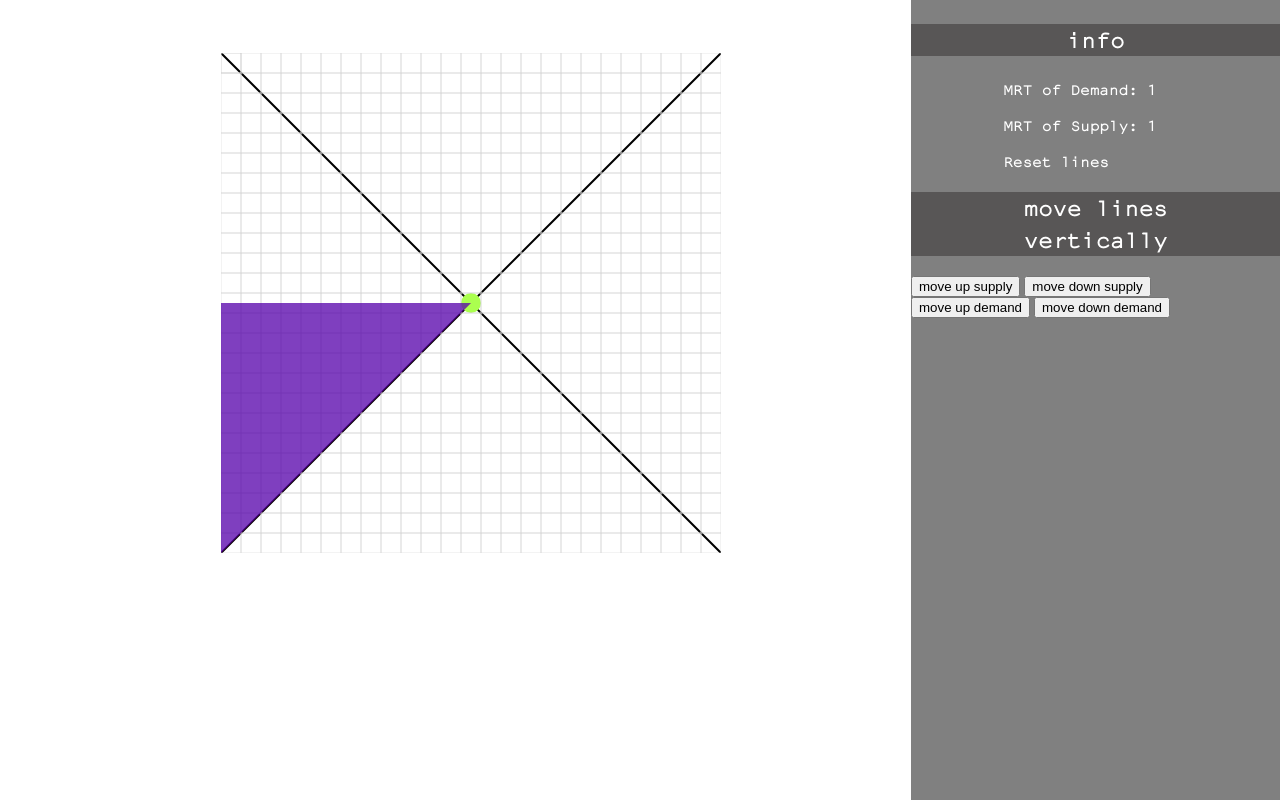
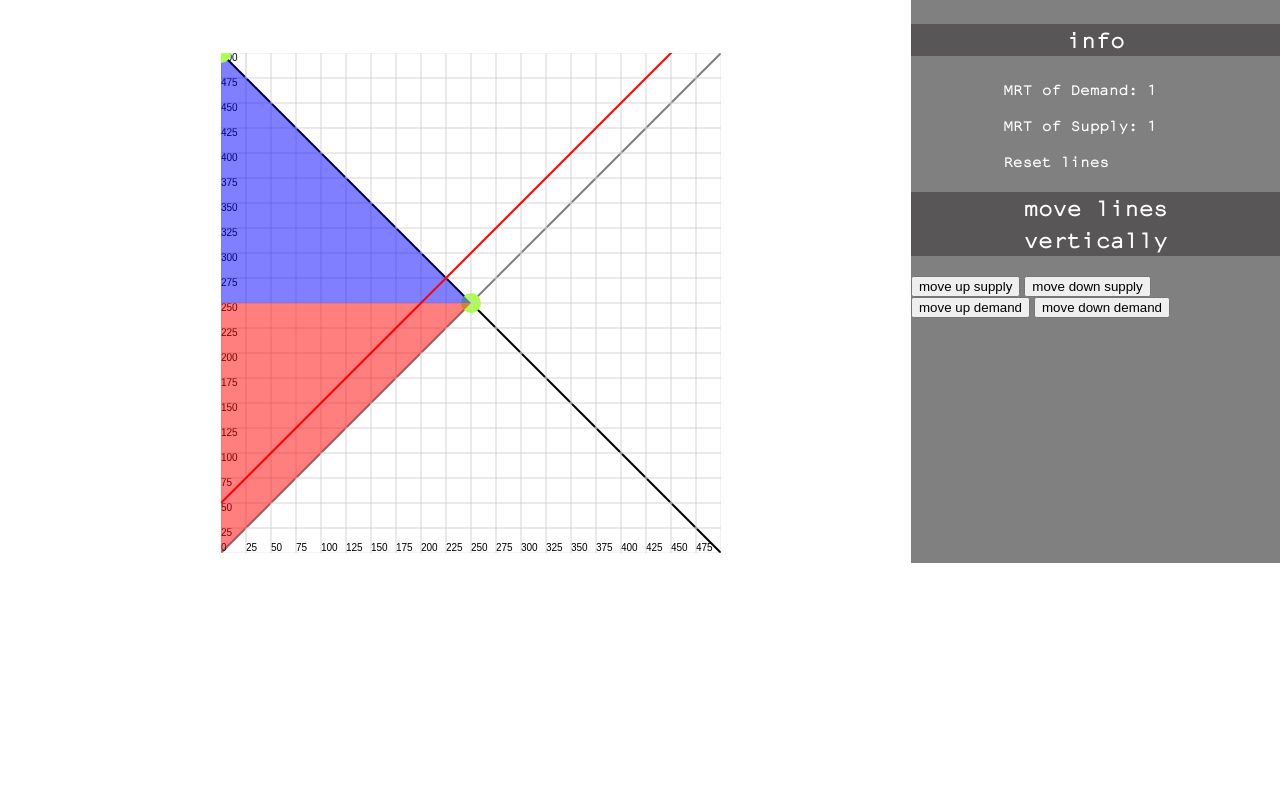
Before and after one commit to lolasanchezz/dinkly, a plain HTML site: page demandAndSupply.html in a window 1280 px wide. Both pictures are taken after a click on the element "Reset lines". Drawn offline with Linux system fonts and the light colour scheme.

Commit message:
PER UNIT DONE!!!

```diff
--- a/demandAndSupply.css
+++ b/demandAndSupply.css
@@ -1,6 +1,6 @@
 body {
 margin: 0;
-display: flex;
+
 height: 100vh;
 }
 @font-face {
--- a/demandAndSupplyJS.js
+++ b/demandAndSupplyJS.js
@@ -4,7 +4,11 @@ var scaleX = 1;
 var scaleY = 1;
 var firstTime = true;
 console.log(firstTime);
-var squareWidth = 20;
+var squareWidth = 25;
+var taxShown = true;
+
+
+
 
 var stage = new Konva.Stage({
   container: "canvasContainer", // id of container <div>
@@ -12,6 +16,19 @@ var stage = new Konva.Stage({
   height: sceneHeight,
   id: "konvaStage",
 });
+var supLine = new Konva.Line({
+  points: [0, 0, stage.width(), stage.height()],
+  stroke: "black",
+  strokeWidth: 2,
+  listening: true,
+});
+var demLine = new Konva.Line({
+  points: [0, stage.height(), stage.width(), 0],
+  stroke: "black",
+  strokeWidth: 2,
+  listening: true,
+});
+
 var demAndSupLinesLayer = new Konva.Layer();
 var backgroundLayer = new Konva.Layer();
 var taxLayer = new Konva.Layer();
@@ -31,6 +48,7 @@ function fitSceneIntoDiv() {
   var scale = Math.min(changeInScaleX, changeInScaleY);
   return scale;
 }
+
 function checkDivHeightAndWidth() {
   var parentCanvasDiv = document.getElementById("canvasContainer");
   var divWidth = parentCanvasDiv.offsetWidth;
@@ -84,19 +102,20 @@ function generateRect() {
 }
 
   var prodSurplus = new Konva.Line({
-    points: [0, stage.width(), equilibrium.x(), equilibrium.y(), 0, equilibrium.y()],
+    points: [0, stage.width(), equilibrium.x(), equilibrium.y(), 0, equilibrium.y(), demLine.points()[0], demLine.points()[1]],
     fill: 'red',
     opacity: 0.5,
     closed: true,
   });
 
 
+
 var consSurplus = new Konva.Line({
-  points: [0, stage.height(), equilibrium.x(), equilibrium.y(), 0, equilibrium.y()],
+  points: [0, 0, equilibrium.x(), equilibrium.y(), 0, equilibrium.y()],
   fill: 'blue',
   opacity:0.5,
   closed: true,
-})
+});
 taxLayer.add(consSurplus);
 
 function generatePointsAsCoords() {
@@ -168,18 +187,7 @@ function pluggingInCoordIDS() {
   }
 }
 
-var supLine = new Konva.Line({
-  points: [0, 0, stage.width(), stage.height()],
-  stroke: "black",
-  strokeWidth: 2,
-  listening: true,
-});
-var demLine = new Konva.Line({
-  points: [0, stage.height(), stage.width(), 0],
-  stroke: "black",
-  strokeWidth: 2,
-  listening: true,
-});
+
 
 
 demAndSupLinesLayer.add(equilibrium);
@@ -404,86 +412,270 @@ demAndSupLinesLayer.batchDraw();
   ]
 
   line.points(points);
-  updateProdSurplus();
+}
+
+}
+updateProdSurplus();
+  if (taxShown){
+  updateSupUnitTax();
+  movePuEquilibrium();
+  updateNewPuEq();
+
+
+  }
+
 }
 
 
+ var unitTax = 50;
+
+// tax section //
+
+function genSupLineUnitTax(){
+  demLine.stroke('gray');
+    supLineUnitTax = new Konva.Line({
+      points: [demLine.points()[0], demLine.points()[1] - unitTax, demLine.points()[2], demLine.points()[3] - unitTax],
+      stroke: 'red',
+      strokeWidth: 2,
+    })
+    return supLineUnitTax;
 }
- }
+taxLayer.add(genSupLineUnitTax());
+taxLayer.batchDraw();
+function updateSupUnitTax(){
+  supLineUnitTax.points([demLine.points()[0], demLine.points()[1] - unitTax, demLine.points()[2], demLine.points()[3] - unitTax]);
+  taxLayer.batchDraw();
+  console.log("tax run")
+
+  if ((supLine.points()[0] > 0) && (supLine.points()[1] > 0)){
+    //extend line here
+  }
+}
+
+var pux = findPoints(supLineUnitTax, supLine)[0];
+var puy = findPoints(supLineUnitTax, supLine)[1];
+var puEquilbrium = new Konva.Circle({
+  radius: 10,
+  fill: "#ABFF4F",
+  pux: pux,
+  puy: puy,
+  //opacity: 0,
+});
+taxLayer.add(puEquilbrium);
+taxLayer.batchDraw();
+
+function movePuEquilibrium(){
+  var x = findPoints(supLineUnitTax, supLine)[0];
+  var y = findPoints(supLineUnitTax, supLine)[1];
+  puEquilbrium.opacity(0.6);
+  puEquilbrium.x(x);
+  puEquilbrium.y(y);
+  taxLayer.batchDraw();
+  equilibrium.fill('gray');
+  console.log("pu moving");
+}
+
 
 function resetAnchor(anchor1, anchor2, line){
   anchor1.x(line.points()[0]);
   anchor2.x(line.points()[2]);
   anchor1.y(line.points()[1]);
-  anchor2.y(line.points()[3])
+  anchor2.y(line.points()[3]);
+  updateSupUnitTax();
+
 }
 stage.add(demAndSupLinesLayer);
 stage.draw();
+
+function findYofNewEq(){
+var invisLine = new Konva.Line({
+points: [puEquilbrium.x(), puEquilbrium.y()-10, puEquilbrium.x(), stage.height()],
+opacity: 0,
+stroke: 'black',
+strokeWidth: 2,
+});
+taxLayer.add(invisLine);
+taxLayer.batchDraw();
+
+var slopeNewTax = findPoints(supLineUnitTax, invisLine)[2];
+var yIntercept = demLine.points()[1] - (slopeNewTax * demLine.points()[0]);
+var y = (slopeNewTax*puEquilbrium.x() + yIntercept);
+var x = puEquilbrium.x();
+console.log(x + y);
+return [x,y];
+}
+
+var newPuEq = new Konva.Circle({
+  x: findYofNewEq()[0],
+  y: findYofNewEq()[1],
+  radius: 10,
+  fill: '#ABFF4F',
+  opacity: 0,
+});
+
+
+taxLayer.add(newPuEq);
+taxLayer.batchDraw();
+
+function updateNewPuEq(){
+  newPuEq.x(findYofNewEq()[0]);
+  newPuEq.y(findYofNewEq()[1]);
+  newPuEq.opacity(1);
+}
+
+var taxRevenue = new Konva.Line({
+points: [0, puEquilbrium.y(), puEquilbrium.x(), puEquilbrium.y(), newPuEq.x(), newPuEq.y(), 0, newPuEq.y()],
+fill: 'pink',
+opacity: 0.5,
+closed: true,
+});
+
+var dwl = new Konva.Line({
+  points: [taxRevenue.points[2], taxRevenue.points[3], equilibrium.x(), equilibrium.y(), taxRevenue.points[4], taxRevenue.points[5]],
+  fill: 'purple',
+  opacity: 0.5,
+  closed: true,
+})
+taxLayer.add(dwl);
+
+taxLayer.add(taxRevenue);
+taxLayer.batchDraw();
+
+function updateEverythingWPU(){
+// tax revenue
+var taxRevPoints = [0, puEquilbrium.y(), puEquilbrium.x(), puEquilbrium.y(), newPuEq.x(), newPuEq.y(), 0, newPuEq.y()]
+taxRevenue.points(taxRevPoints);
+
+// cons surplus
+consSurplus.points()[4] = puEquilbrium.x();
+consSurplus.points()[5] = puEquilbrium.y();
+consSurplus.points()[7] = puEquilbrium.y();
+
+// prod surplus
+prodSurplus.points()[4] = newPuEq.x();
+prodSurplus.points()[5] = newPuEq.y();
+prodSurplus.points()[3] = newPuEq.y();
+// deadweight loss
+var dwlPoints = [puEquilbrium.x(), puEquilbrium.y(), equilibrium.x(), equilibrium.y(), newPuEq.x(), newPuEq.y()];
+console.log("dwl points" + dwlPoints);
+dwl.points(dwlPoints);
+}
 //demLineFunction
 
 demLineAnchorLeft.on('dragmove', function () {
   moveBothLines(demLine, demLineAnchorLeft, demLineAnchorRight);
   remapEquilibrium();
   putInMRS();
-  updateProdSurplus()
+  updateProdSurplus();
+  updateSupUnitTax();
+  updateEverythingWPU();
 });
 
 demLineAnchorRight.on('dragmove', function () {
   moveBothLines(demLine, demLineAnchorLeft, demLineAnchorRight);
   remapEquilibrium();
   putInMRS();
-  updateProdSurplus()
+  updateProdSurplus();
+  updateSupUnitTax();
+  updateEverythingWPU();
 });
 
 supLineAnchorLeft.on('dragmove', function () {
   moveBothLines(supLine, supLineAnchorLeft, supLineAnchorRight);
   remapEquilibrium();
   putInMRS();
-  updateProdSurplus()
+  updateProdSurplus();
+  updateSupUnitTax();
+  updateEverythingWPU();
 });
 
 supLineAnchorRight.on('dragmove', function () {
   moveBothLines(supLine, supLineAnchorLeft, supLineAnchorRight);
   remapEquilibrium();
   putInMRS();
-  updateProdSurplus()
+  updateProdSurplus();
+  updateSupUnitTax();
+  updateEverythingWPU();
 });
 
 demLineAnchorLeft.on('dragend', function () {
   resetAnchor(demLineAnchorLeft, demLineAnchorRight, demLine);
   //remapEquilibrium();
   putInMRS();
-  updateProdSurplus()
+  updateProdSurplus();
+  updateSupUnitTax();
+  updateEverythingWPU();
 });
 demLineAnchorRight.on('dragend', function () {
   resetAnchor(demLineAnchorLeft, demLineAnchorRight, demLine);
   //remapEquilibrium();
   putInMRS();
-  updateProdSurplus()
+  updateProdSurplus();
+  updateSupUnitTax();
+  updateEverythingWPU();
 });
 
 supLineAnchorLeft.on('dragend', function () {
   resetAnchor(supLineAnchorLeft, supLineAnchorRight, supLine);
   //remapEquilibrium();
   putInMRS();
-  updateProdSurplus()
+  updateProdSurplus();
+  updateEverythingWPU();
 });
 
 supLineAnchorRight.on('dragend', function () {
   resetAnchor(supLineAnchorLeft, supLineAnchorRight, supLine);
   //remapEquilibrium();
   putInMRS();
-  updateProdSurplus()
+  updateProdSurplus();
+  updateEverythingWPU();
 });
 
 
+
+
+
+demLineAnchorLeft.on('mouseenter', function(){
+  document.body.style.cursor = 'pointer';
+})
+demLineAnchorRight.on('mouseenter', function(){
+  document.body.style.cursor = 'pointer';
+})
+supLineAnchorLeft.on('mouseenter', function(){
+  document.body.style.cursor = 'pointer';
+})
+supLineAnchorRight.on('mouseenter', function(){
+  document.body.style.cursor = 'pointer';
+})
+
+
+demLineAnchorLeft.on('mouseout', function(){
+  document.body.style.cursor = 'default';
+})
+demLineAnchorRight.on('mouseout', function(){
+  document.body.style.cursor = 'default';
+})
+supLineAnchorLeft.on('mouseout', function(){
+  document.body.style.cursor = 'default';
+})
+supLineAnchorRight.on('mouseout', function(){
+  document.body.style.cursor = 'default';
+})
+
 function updateProdSurplus(){
-  var points = [0, stage.width(), equilibrium.x(), equilibrium.y(), 0, equilibrium.y()];
-  prodSurplus.points(points);
+
+var newNewPoints = [0, stage.height(), 0, equilibrium.y(), equilibrium.x(), equilibrium.y(), demLine.points()[0], demLine.points()[1]];
+
+  prodSurplus.points(newNewPoints);
   console.log("updated prodSurplus");
 
   taxLayer.batchDraw();
+  var points = [0, 0, supLine.points()[0], supLine.points()[1], equilibrium.x(), equilibrium.y(), 0, equilibrium.y()];
+  consSurplus.points(points);
+  taxLayer.batchDraw();
 }
+
+
 
 
 
@@ -578,6 +770,48 @@ var coordsBox = new Konva.Rect({
   isVisible: false,
 })
 
+
+function createNumbsForXAxis(xPos){
+  console.log(xPos);
+  console.log(xPos.toString());
+  return new Konva.Text({
+    x: xPos,
+    y: stage.height()-10,
+    text: xPos.toString(),
+    fontSize: 10,
+    fontFamily: 'Arial',
+    fill: 'black',
+  });
+
+}
+
+function createNumbsForYAxis(yPos){
+  return new Konva.Text({
+    x: 0,
+  y:yPos,
+  text: (500-yPos).toString(),
+  fontSize: 10,
+  fontFamily: 'Arial',
+  fill: 'black'
+
+  })
+}
+
+for (var i = 0; i <= stage.width(); i = i + squareWidth){
+
+  backgroundLayer.add(createNumbsForXAxis(i));
+  backgroundLayer.draw();
+}
+for (var i = 0; i<= stage.height(); i = i + squareWidth){
+backgroundLayer.add(createNumbsForYAxis(i));
+backgroundLayer.draw();
+
+}
+
+
+
+
+
 function resetLines (){
   supLine.points([0, 0, stage.width(), stage.height()]);
   demLine.points([0, stage.height(), stage.width(), 0]);
@@ -613,7 +847,6 @@ coordsBox.y(yPos)
 
 
 
-
 document.getElementById("resetLines").addEventListener("click", resetLines);
 
 
@@ -632,21 +865,9 @@ equilibrium.draw();
 
 putInMRS();
 // store the position of two lines in cookies
-document.getElementById("demMoveUpButton").addEventListener("click", function() {
-  moveUpLines("demLine");
-});
-
-document.getElementById("demMoveDownButton").addEventListener("click", function() {
-  moveDownLines("demLine");
-});
 
 
-document.getElementById("supMoveUpButton").addEventListener("click", function() {
-  moveDownLines("supLine");
-});
-document.getElementById("supMoveDownButton").addEventListener("click", function() {
-  moveDownLines("supLine");
-});
+
 
 
 taxLayer.add(prodSurplus);
```
Also changed, not shown: demandAndSupply.html (+3 -0 lines), index.html (+1 -1 lines).
